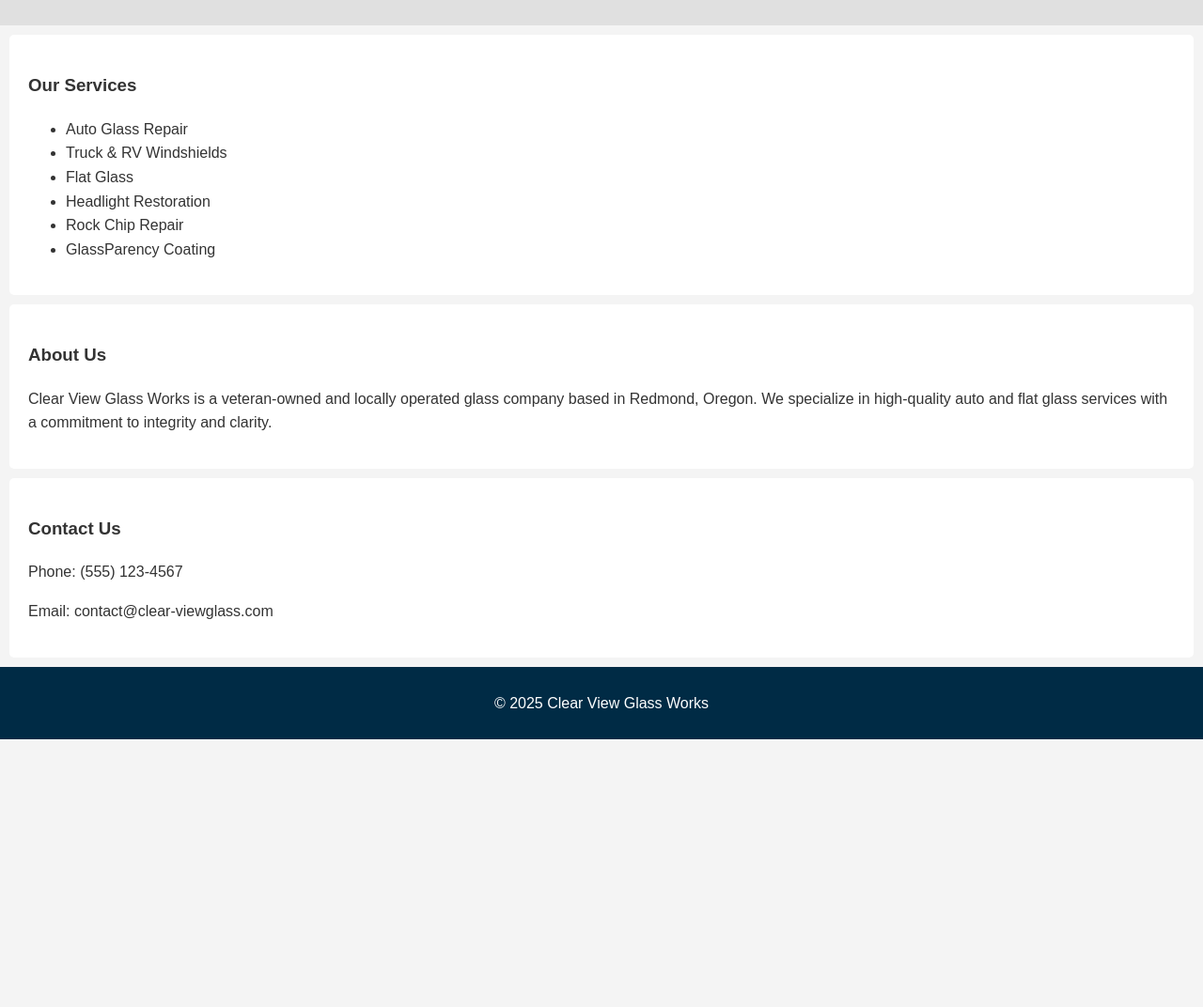
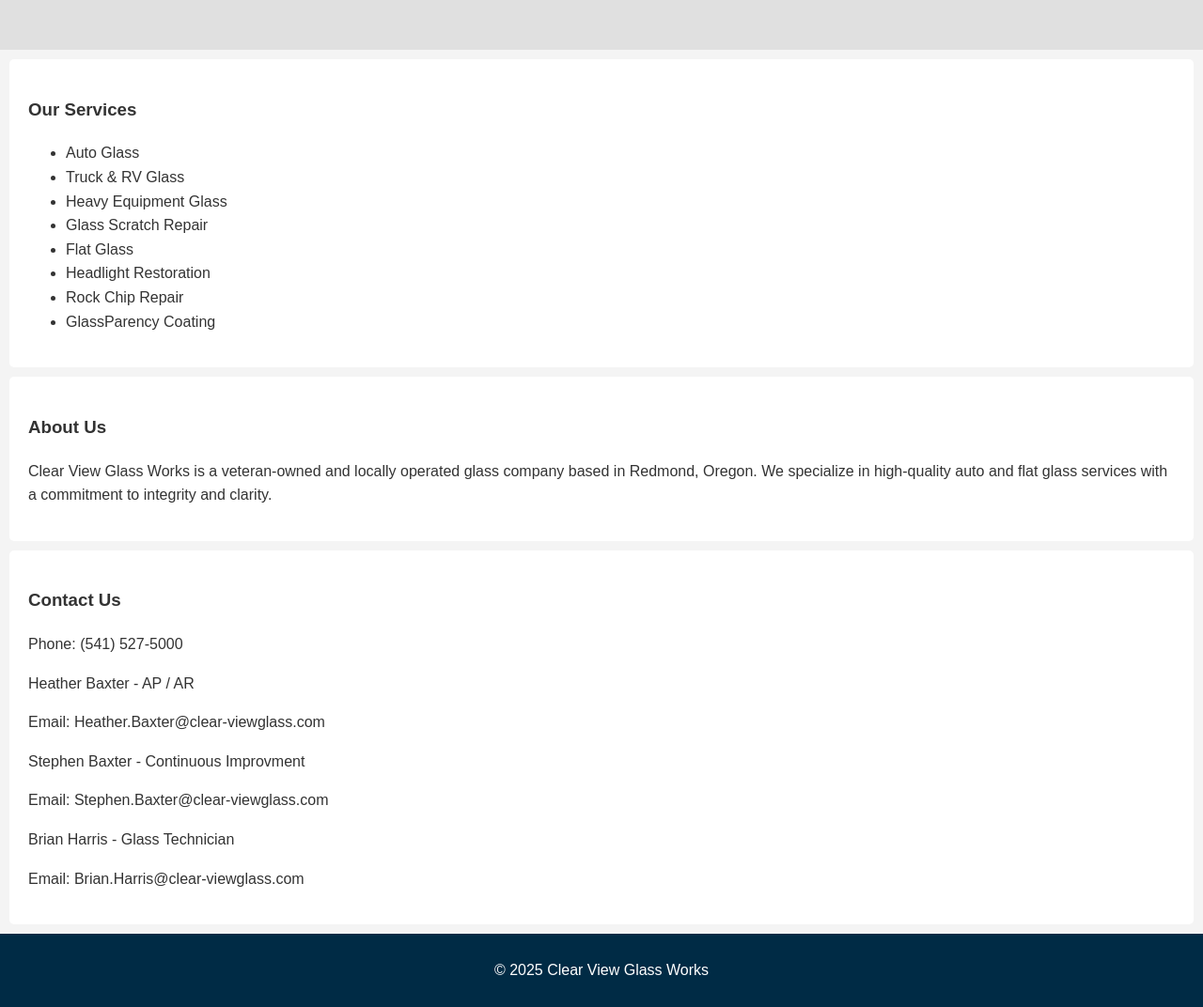
Before and after one commit to Baxter1388/CVGW, a plain HTML site: page index.html in a window 1280 px wide. Shown: the part 348-1420 px from the top of the page at 94% size. Before the commit the page ends 1135 px from the top, so only its background shows below. Drawn offline with Linux system fonts and the light colour scheme.

Commit message:
Update index.html

```diff
--- a/index.html
+++ b/index.html
@@ -6,6 +6,7 @@
   <meta name="viewport" content="width=device-width, initial-scale=1.0"/>
   <title>Clear View Glass Works</title>
   <link rel="stylesheet" href="styles.css"/>
+  <img src="images/IMG_1815.jpg">
 </head>
 <body>
   <header>
@@ -21,8 +22,10 @@
   <section class="services">
     <h3>Our Services</h3>
     <ul>
-      <li>Auto Glass Repair</li>
-      <li>Truck & RV Windshields</li>
+      <li>Auto Glass</li>
+      <li>Truck & RV Glass</li>
+      <li>Heavy Equipment Glass</li>
+      <li>Glass Scratch Repair</li>
       <li>Flat Glass</li>
       <li>Headlight Restoration</li>
       <li>Rock Chip Repair</li>
@@ -37,8 +40,13 @@
 
   <section class="contact">
     <h3>Contact Us</h3>
-    <p>Phone: (555) 123-4567</p>
-    <p>Email: contact@clear-viewglass.com</p>
+    <p>Phone: (541) 527-5000</p>
+    <p>Heather Baxter - AP / AR </p>
+    <p>Email: Heather.Baxter@clear-viewglass.com</p>
+    <p>Stephen Baxter - Continuous Improvment</p>
+    <p>Email: Stephen.Baxter@clear-viewglass.com</p>
+    <p>Brian Harris - Glass Technician</p>
+    <p>Email: Brian.Harris@clear-viewglass.com</p>
   </section>
 
   <footer>
```
